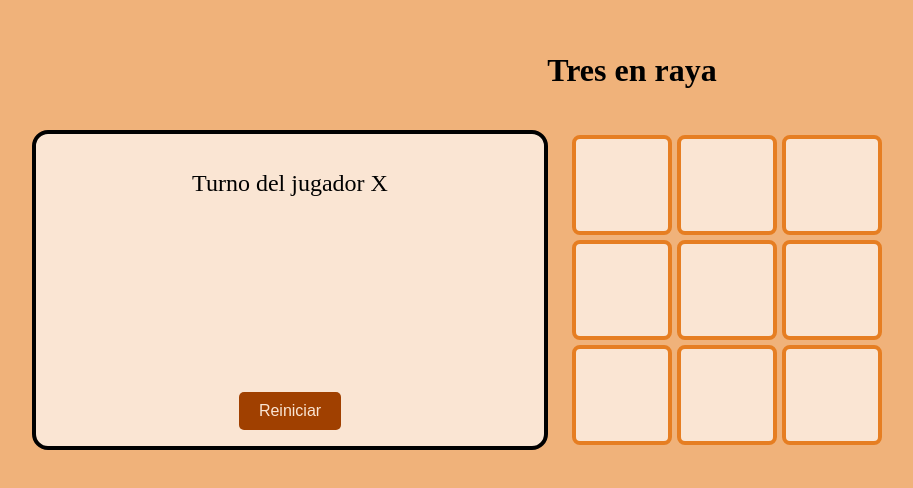
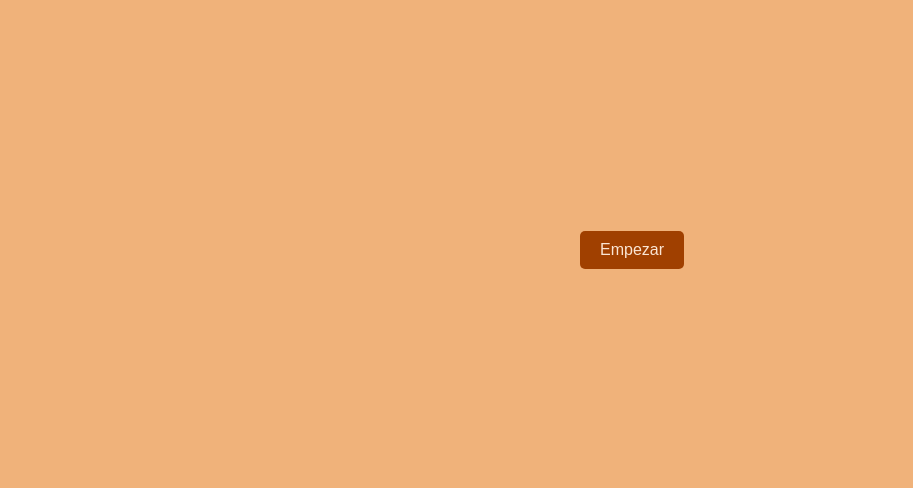
Before and after one commit to autosquash/tic-tac-toe-tauri, a React (Vite) app: page / in a window 1280 px wide. Shown: the part 150-638 px from the top of the page, without its empty margins (8-921 px from the left). Built offline with nearby package versions, Linux system fonts and the light colour scheme.

Commit message:
create initial screen

```diff
--- a/src/components/App.css
+++ b/src/components/App.css
@@ -10,3 +10,13 @@ body {
   justify-content: center;
   text-align: center;
 }
+
+.start-game-button {
+  padding: 10px 20px;
+  font-size: 1rem;
+  background: #a04000;
+  color: #fae5d3;
+  border: none;
+  border-radius: 5px;
+  cursor: pointer;
+}
--- a/src/components/App.tsx
+++ b/src/components/App.tsx
@@ -1,8 +1,22 @@
+import { useState } from 'react'
 import './App.css'
 import TicTacToe from './TicTacToe'
 
 function App() {
-  return <TicTacToe />
+  const [gameStarted, setGameStarted] = useState(false)
+
+  return gameStarted ? (
+    <TicTacToe />
+  ) : (
+    <div>
+      <button
+        className="start-game-button"
+        onClick={() => setGameStarted(true)}
+      >
+        Empezar
+      </button>
+    </div>
+  )
 }
 
 export default App
--- a/src/components/TicTacToe.css
+++ b/src/components/TicTacToe.css
@@ -8,8 +8,6 @@
     align-items: center;
     padding: 20px;
 }
-
-
 
 .board {
     display: grid;
```
